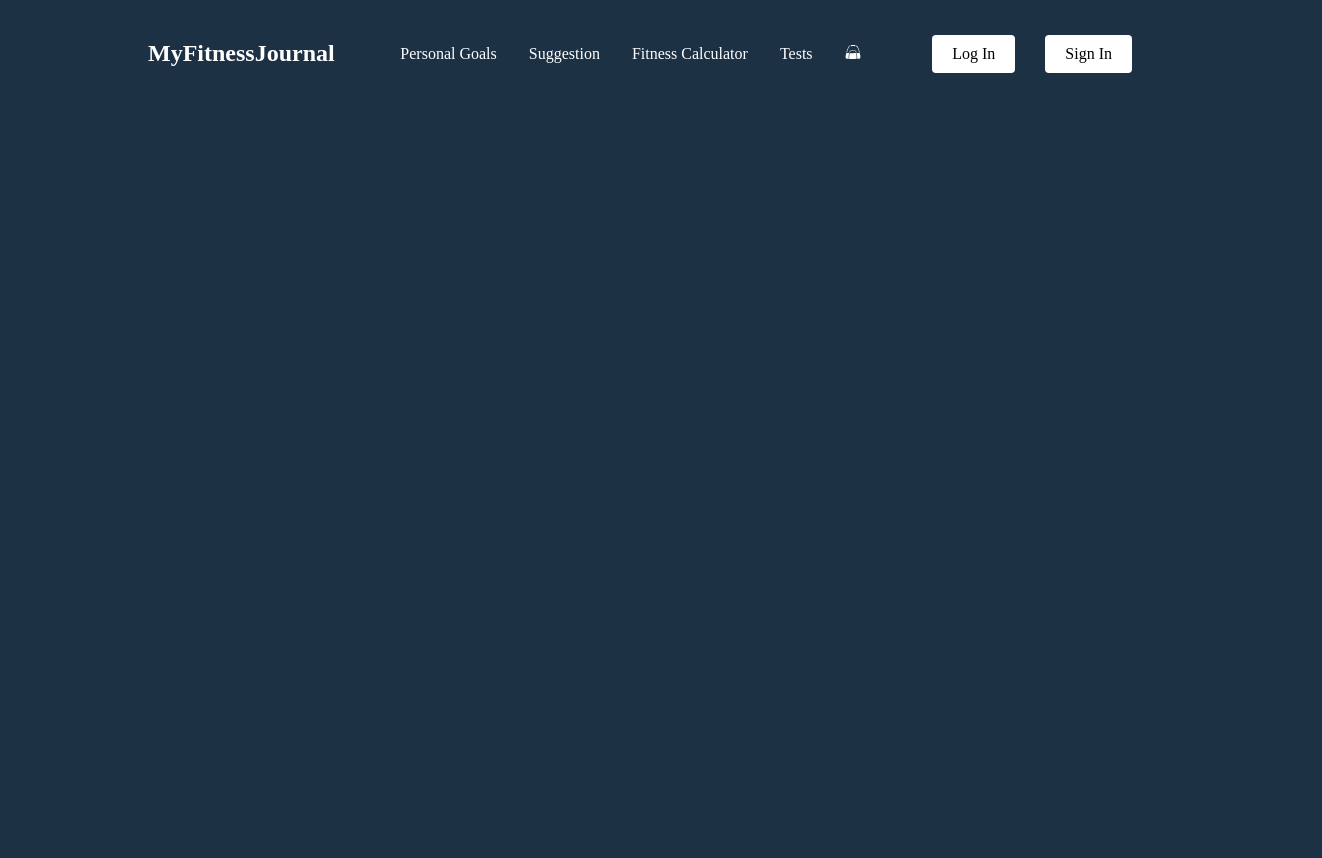
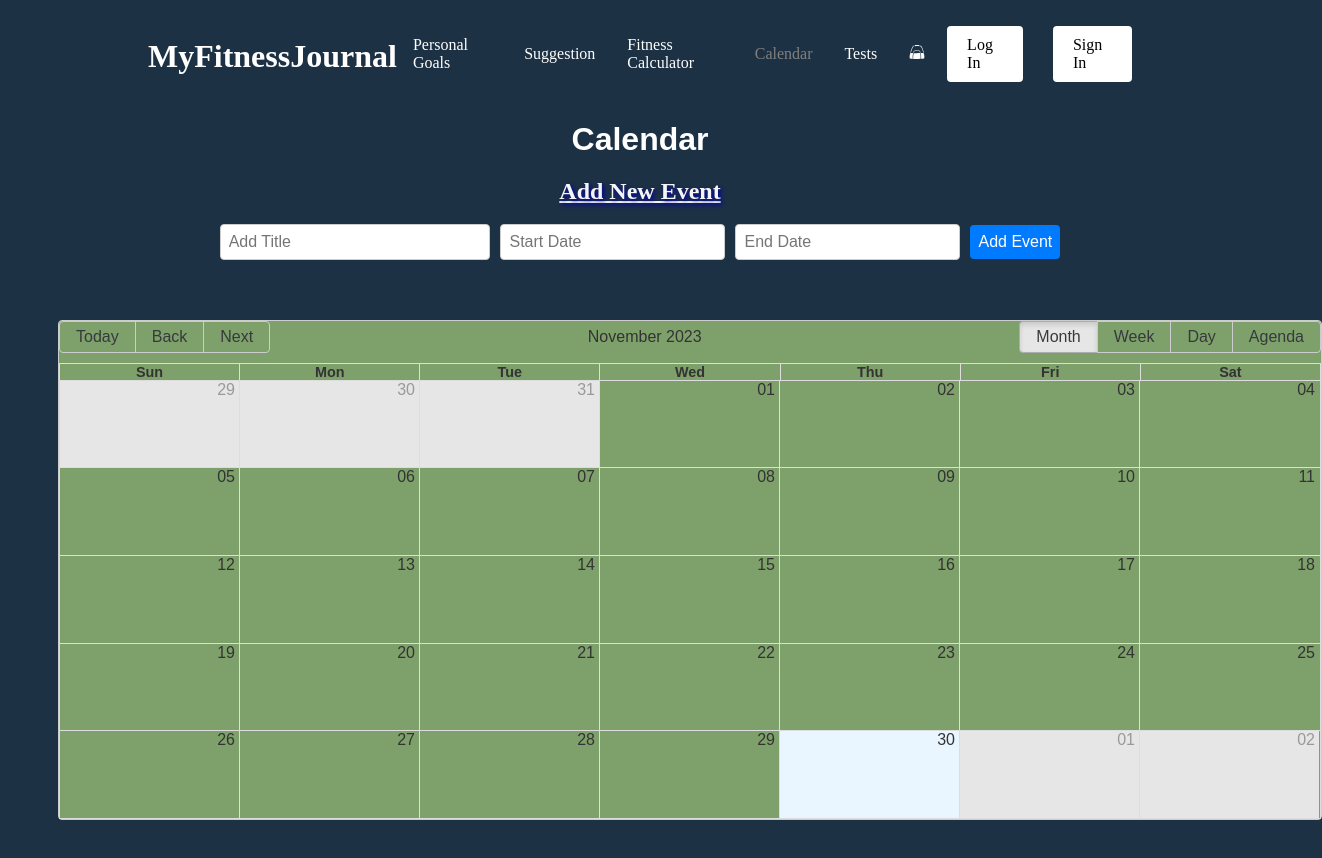
Before and after one commit to KyleBuii/COSC-484-Project, a React (Create React App) app: page /apps in a window 1280 px wide. Shown: the top 858 px of the page, 1322 px wide, since content can reach past the window. Before the commit the page ends 800 px from the top, so only its background shows below. Built offline with nearby package versions, Linux system fonts and the light colour scheme; no server answers.

Commit message:
julios calender part

```diff
--- a/src/navigation/navbar.js
+++ b/src/navigation/navbar.js
@@ -1,6 +1,5 @@
-
 import { Component } from "react";
-import {GiGymBag} from "react-icons/gi"
+import { GiGymBag } from "react-icons/gi";
 import {
   Nav,
   NavBtn,
@@ -21,13 +20,27 @@ class Navbar extends Component {
           <Bars />
           <WebsiteName>MyFitnessJournal</WebsiteName>
           <NavMenu>
-                        <NavLink to="/personalgoals" activeStyle>Personal Goals</NavLink>
-                        <NavLink to="/suggestion" activeStyle>Suggestion</NavLink>
-                        <NavLink to="/calculator" activeStyle>Fitness Calculator</NavLink>
-                        <NavLink to="/app" activeStyle>Tests</NavLink>
+            <NavLink to="/personalgoals" activeStyle>
+              Personal Goals
+            </NavLink>
+            <NavLink to="/suggestion" activeStyle>
+              Suggestion
+            </NavLink>
+            <NavLink to="/calculator" activeStyle>
+              Fitness Calculator
+            </NavLink>
+            <NavLink to="/apps" activeStyle>
+              Calendar
+            </NavLink>
+            <NavLink to="/app" activeStyle>
+              Tests
+            </NavLink>
+
             {/* Delete me */}
             {/* <NavLink to="/chicken" activeStyle>chicken</NavLink> */}
-                        <NavLink to="/"><GiGymBag/></NavLink>
+            <NavLink to="/">
+              <GiGymBag />
+            </NavLink>
           </NavMenu>
 
           <NavAuth>
@@ -41,11 +54,8 @@ class Navbar extends Component {
           </NavAuth>
         </Nav>
       </>
-        )
+    );
+  }
 }
 
-}
-
-
-
 export default Navbar;
--- /dev/null
+++ b/src/pages/Calenders/Apps.css
@@ -0,0 +1,59 @@
+/* Apps.css */
+
+/* Styling for the App container */
+.App {
+  text-align: center;
+  font-family: Arial, sans-serif;
+  color: #333; /* Darker text color for better readability */
+}
+
+/* Styling for headings */
+h1 {
+  font-size: 2em;
+  margin-bottom: 20px;
+}
+
+h2 {
+  font-size: 1.5em;
+  margin-bottom: 10px;
+}
+
+/* Styling for form inputs */
+input[type="text"],
+button {
+  padding: 8px;
+  font-size: 1em;
+  border: 1px solid #ccc;
+  border-radius: 4px;
+}
+
+/* Styling for date pickers */
+.react-datepicker-wrapper {
+  display: inline-block;
+  margin-right: 10px;
+}
+
+/* Styling for the Add Event button */
+button {
+  margin-top: 10px;
+  background-color: #007bff;
+  color: white;
+  border: none;
+  border-radius: 4px;
+  cursor: pointer;
+  transition: background-color 0.3s ease; /* Smooth transition on hover */
+}
+
+button:hover {
+  background-color: #0056b3;
+}
+
+/* Styling for the calendar */
+.rbc-calendar {
+  width: 100%;
+  height: 500px;
+  margin: 50px;
+  border: 1px solid #ccc;
+  border-radius: 4px;
+  background-color: #7EA16B;
+}
--- /dev/null
+++ b/src/pages/Calenders/Apps.js
@@ -0,0 +1,106 @@
+import format from "date-fns/format";
+import getDay from "date-fns/getDay";
+import parse from "date-fns/parse";
+import startOfWeek from "date-fns/startOfWeek";
+import React, { useState } from "react";
+import { Calendar, dateFnsLocalizer } from "react-big-calendar";
+import "react-big-calendar/lib/css/react-big-calendar.css";
+import DatePicker from "react-datepicker";
+import "react-datepicker/dist/react-datepicker.css";
+import "./Apps.css";
+
+const locales = {
+  "en-US": require("date-fns/locale/en-US"),
+};
+const localizer = dateFnsLocalizer({
+  format,
+  parse,
+  startOfWeek,
+  getDay,
+  locales,
+});
+
+const events = [
+  {
+    title: "Big Meeting",
+    allDay: true,
+    start: new Date(2021, 6, 0),
+    end: new Date(2021, 6, 0),
+  },
+  {
+    title: "Vacation",
+    start: new Date(2021, 6, 7),
+    end: new Date(2021, 6, 10),
+  },
+  {
+    title: "Conference",
+    start: new Date(2021, 6, 20),
+    end: new Date(2021, 6, 23),
+  },
+];
+
+function Apps() {
+  const [newEvent, setNewEvent] = useState({ title: "", start: "", end: "" });
+  const [allEvents, setAllEvents] = useState(events);
+
+  function handleAddEvent() {
+    for (let i = 0; i < allEvents.length; i++) {
+      const d1 = new Date(allEvents[i].start);
+      const d2 = new Date(newEvent.start);
+      const d3 = new Date(allEvents[i].end);
+      const d4 = new Date(newEvent.end);
+      /*
+          console.log(d1 <= d2);
+          console.log(d2 <= d3);
+          console.log(d1 <= d4);
+          console.log(d4 <= d3);
+            */
+
+      if ((d1 <= d2 && d2 <= d3) || (d1 <= d4 && d4 <= d3)) {
+        alert("CLASH");
+        break;
+      }
+    }
+
+    setAllEvents([...allEvents, newEvent]);
+  }
+
+  return (
+    <div className="App">
+      <h1>Calendar</h1>
+      <h2>Add New Event</h2>
+      <div>
+        <input
+          type="text"
+          placeholder="Add Title"
+          style={{ width: "20%", marginRight: "10px" }}
+          value={newEvent.title}
+          onChange={(e) => setNewEvent({ ...newEvent, title: e.target.value })}
+        />
+        <DatePicker
+          placeholderText="Start Date"
+          style={{ marginRight: "10px" }}
+          selected={newEvent.start}
+          onChange={(start) => setNewEvent({ ...newEvent, start })}
+        />
+        <DatePicker
+          placeholderText="End Date"
+          selected={newEvent.end}
+          onChange={(end) => setNewEvent({ ...newEvent, end })}
+        />
+        <button stlye={{ marginTop: "10px" }} onClick={handleAddEvent}>
+          Add Event
+        </button>
+      </div>
+      <Calendar
+        localizer={localizer}
+        events={allEvents}
+        startAccessor="start"
+        endAccessor="end"
+        style={{ height: 500, margin: "50px" }}
+      />
+    </div>
+  );
+}
+
+export default Apps;
--- a/src/pages/layout.js
+++ b/src/pages/layout.js
@@ -1,38 +1,39 @@
-import Suggestion from "./Suggestion/suggestion"
-import SignIn from './User/signIn'
-import LogIn from './User/logIn'
-import Personalgoals from './personalgoals/personalgoals'
-import Home from "./home"
-import Calculator from './Calculator/Calculator'
-import { Route, BrowserRouter as Router, Routes } from 'react-router-dom';
-import Navbar from '../navigation/navbar'
-import App from './User/App'
+import Suggestion from "./Suggestion/suggestion";
+import SignIn from "./User/signIn";
+import LogIn from "./User/logIn";
+import Personalgoals from "./personalgoals/personalgoals";
+import Home from "./home";
+import Calculator from "./Calculator/Calculator";
+import { Route, BrowserRouter as Router, Routes } from "react-router-dom";
+import Navbar from "../navigation/navbar";
+import App from "./User/App";
+import Apps from "./Calenders/Apps";
 // import UserForm from "../api/mfsclient"
 
 function Layout() {
   return (
     <>
       <Router>
-            <Navbar/>
+        <Navbar />
         <Routes>
-
           <Route path="/" element={<Home></Home>}></Route>
           <Route path="/suggestion" element={<Suggestion></Suggestion>}></Route>
-                        <Route path="/personalgoals" element={<Personalgoals></Personalgoals>}></Route>
+          <Route
+            path="/personalgoals"
+            element={<Personalgoals></Personalgoals>}
+          ></Route>
           <Route path="/calculator" element={<Calculator></Calculator>}></Route>
           <Route path="/app" element={<App></App>}></Route>
-
+          <Route path="/apps" element={<Apps></Apps>}></Route>
           {/* Delete me */}
           {/* <Route path="/chicken" element={<UserForm></UserForm>}></Route> */}
 
           <Route path="/login" element={<LogIn></LogIn>}></Route>
           <Route path="/signin" element={<SignIn></SignIn>}></Route>
-
-
         </Routes>
       </Router>
     </>
-    )
+  );
 }
 
-export default Layout
+export default Layout;
```
Also changed, not shown: 1 other file (tests, documents, lock files or other folders). Lines whose indentation alone changed are shown as unchanged.
